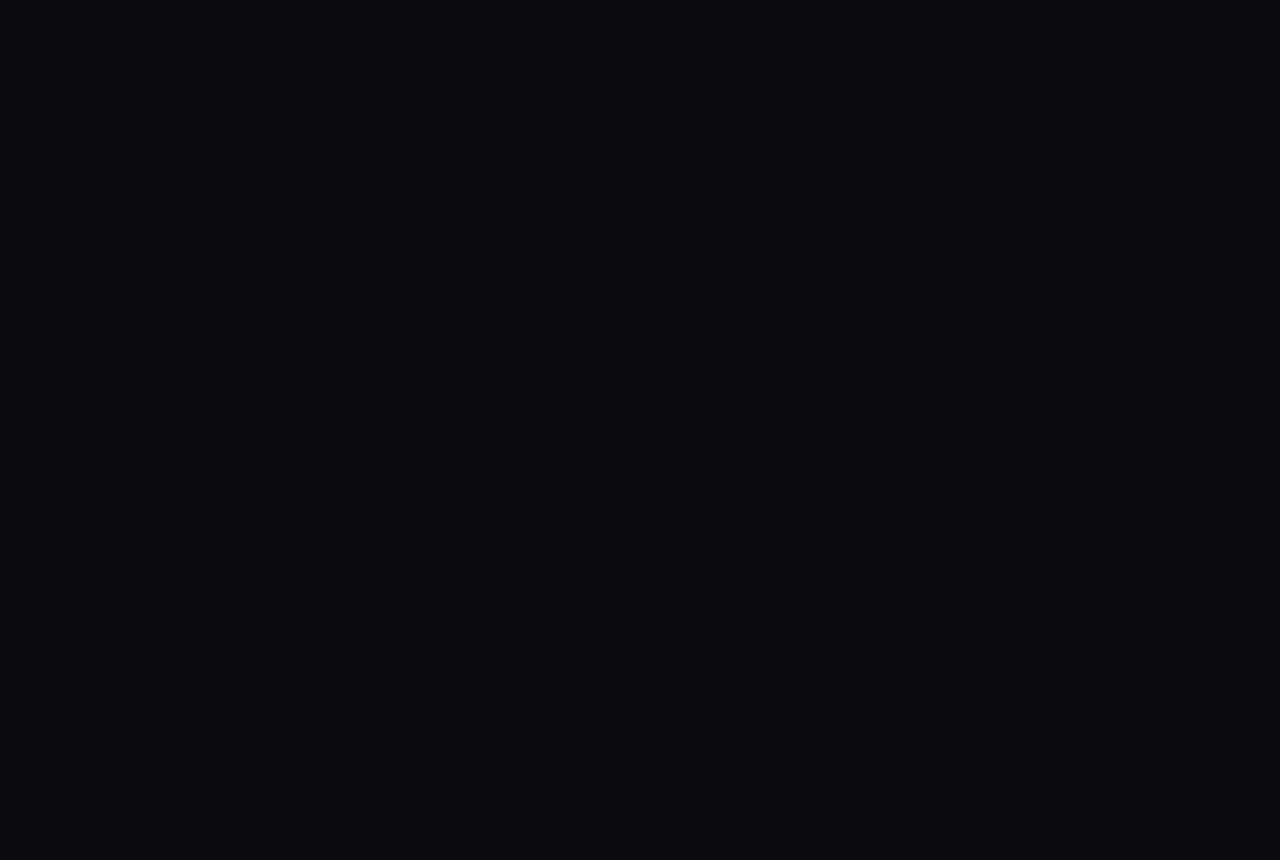
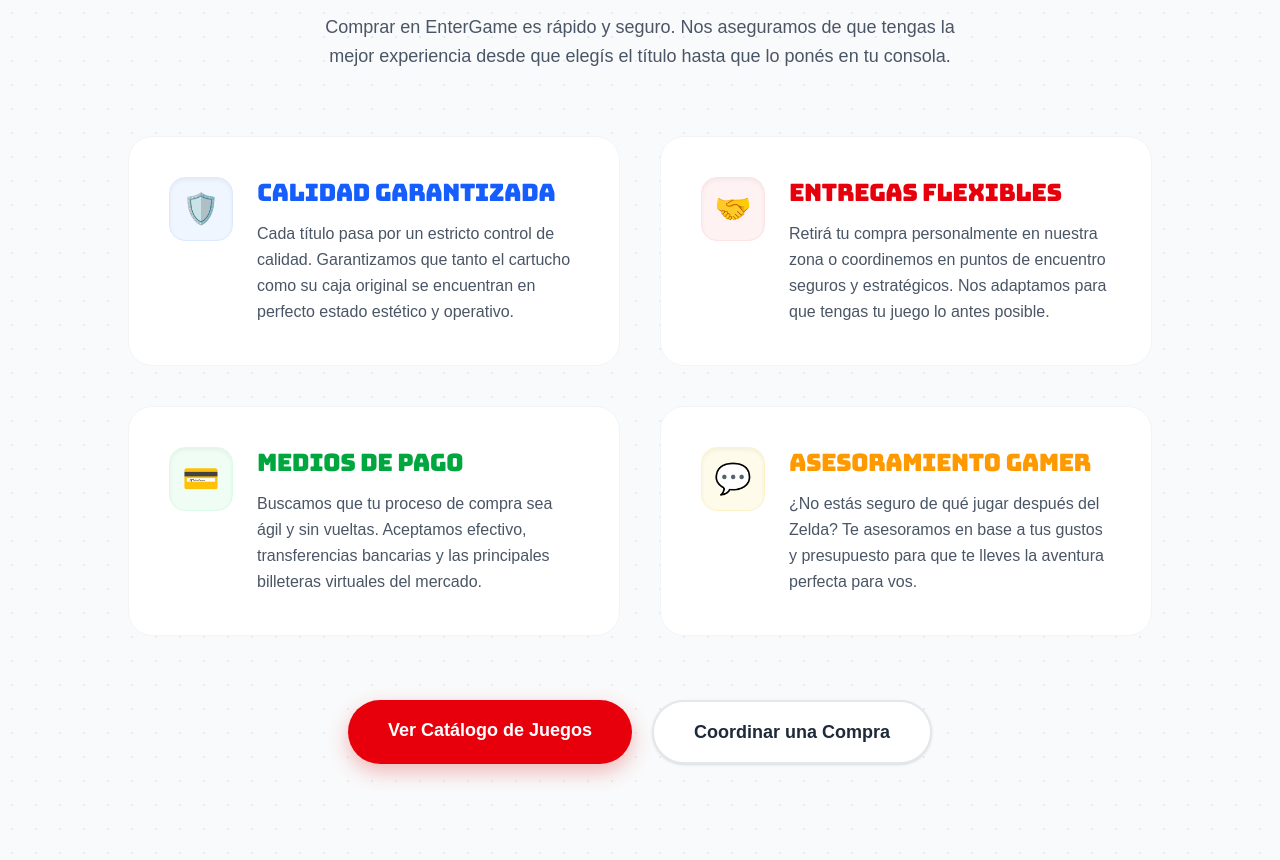
Before and after one commit to CristianEGonzalez/entergame, a React (Vite) app: page / in a window 1280 px wide. Shown: the part 2360-3220 px from the top of the page. Before the commit the page ends 2049 px from the top, so only its background shows below. Built offline with nearby package versions, Linux system fonts and the light colour scheme; a web font is replaced by a local one.

Commit message:
Venta section

```diff
--- /dev/null
+++ b/src/components/Venta.tsx
@@ -0,0 +1,114 @@
+import React from "react";
+
+const Venta: React.FC = () => {
+  const features = [
+    {
+      id: 1,
+      icon: "🛡️",
+      title: "Calidad Garantizada",
+      desc: "Cada título pasa por un estricto control de calidad. Garantizamos que tanto el cartucho como su caja original se encuentran en perfecto estado estético y operativo.",
+      color: "text-blue-600",
+      bg: "bg-blue-50",
+      border: "border-blue-100"
+    },
+    {
+      id: 2,
+      icon: "🤝",
+      title: "Entregas Flexibles",
+      desc: "Retirá tu compra personalmente en nuestra zona o coordinemos en puntos de encuentro seguros y estratégicos. Nos adaptamos para que tengas tu juego lo antes posible.",
+      color: "text-red-600",
+      bg: "bg-red-50",
+      border: "border-red-100"
+    },
+    {
+      id: 3,
+      icon: "💳",
+      title: "Medios de Pago",
+      desc: "Buscamos que tu proceso de compra sea ágil y sin vueltas. Aceptamos efectivo, transferencias bancarias y las principales billeteras virtuales del mercado.",
+      color: "text-green-600",
+      bg: "bg-green-50",
+      border: "border-green-100"
+    },
+    {
+      id: 4,
+      icon: "💬",
+      title: "Asesoramiento Gamer",
+      desc: "¿No estás seguro de qué jugar después del Zelda? Te asesoramos en base a tus gustos y presupuesto para que te lleves la aventura perfecta para vos.",
+      color: "text-amber-500",
+      bg: "bg-amber-50",
+      border: "border-amber-100"
+    }
+  ];
+
+  return (
+    <section
+      id="venta"
+      className="relative w-full py-24 px-4 lg:px-8 bg-gray-50 font-sans overflow-hidden"
+    >
+      {/* Patrón de fondo sutil para darle textura */}
+      <div className="absolute inset-0 z-0 bg-[radial-gradient(#d1d5db_1px,transparent_1px)] [background-size:24px_24px] opacity-40 pointer-events-none" />
+
+      <div className="relative max-w-7xl mx-auto z-10 flex flex-col items-center">
+
+        {/* === ENCABEZADO === */}
+        <span className="inline-block w-fit font-bold text-red-600 text-xs sm:text-sm mb-4 tracking-widest bg-red-50 border border-red-100 px-5 py-2 rounded-full uppercase shadow-sm">
+          🛍️ Proceso de Compra
+        </span>
+
+        <h2 className="text-4xl md:text-5xl lg:text-6xl font-black text-gray-900 mb-6 text-center tracking-tight leading-tight">
+          Seguridad y confianza <br className="hidden sm:block" /> en cada juego
+        </h2>
+
+        <p className="text-lg text-gray-600 max-w-2xl text-center mb-16 font-medium leading-relaxed">
+          Comprar en EnterGame es rápido y seguro. Nos aseguramos de que tengas la mejor experiencia desde que elegís el título hasta que lo ponés en tu consola.
+        </p>
+
+        {/* === GRILLA DE CARACTERÍSTICAS (2x2 en Desktop) === */}
+        <div className="grid grid-cols-1 md:grid-cols-2 gap-6 lg:gap-10 w-full max-w-5xl mb-16">
+          {features.map((feature) => (
+            <div
+              key={feature.id}
+              className="bg-white border border-gray-100 rounded-3xl p-8 sm:p-10 flex flex-col sm:flex-row items-start gap-6 hover:shadow-[0_20px_40px_-15px_rgba(0,0,0,0.1)] hover:-translate-y-1 transition-all duration-300 group"
+            >
+              {/* Contenedor del Icono */}
+              <div className={`shrink-0 w-16 h-16 rounded-2xl flex items-center justify-center text-3xl ${feature.bg} ${feature.border} border shadow-inner group-hover:scale-110 transition-transform duration-300`}>
+                {feature.icon}
+              </div>
+
+              {/* Textos */}
+              <div>
+                <h3 className={`text-2xl font-black mb-3 tracking-tight ${feature.color}`}>
+                  {feature.title}
+                </h3>
+                <p className="text-gray-600 leading-relaxed font-medium">
+                  {feature.desc}
+                </p>
+              </div>
+            </div>
+          ))}
+        </div>
+
+        {/* === BOTONES DE ACCIÓN === */}
+        <div className="flex flex-col sm:flex-row gap-5">
+          <a
+            href="#catalogo"
+            className="bg-red-600 text-white font-bold text-lg py-4 px-10 rounded-full text-center shadow-[0_8px_20px_rgba(220,38,38,0.3)] hover:bg-red-700 hover:shadow-[0_12px_25px_rgba(220,38,38,0.4)] transition-all transform hover:-translate-y-1"
+          >
+            Ver Catálogo de Juegos
+          </a>
+          <a
+            href="https://wa.me/5491169603403?text=Hola%2C+quiero+coordinar+una+compra+de+juegos"
+            target="_blank"
+            rel="noopener noreferrer"
+            className="bg-white border-2 border-gray-200 text-gray-800 font-bold text-lg py-4 px-10 rounded-full text-center hover:border-gray-300 hover:bg-gray-50 shadow-sm transition-all transform hover:-translate-y-1"
+          >
+            Coordinar una Compra
+          </a>
+        </div>
+
+      </div>
+    </section>
+  );
+};
+
+export default Venta;
--- a/src/pages/Home.tsx
+++ b/src/pages/Home.tsx
@@ -1,22 +1,15 @@
 import React from "react";
 import Hero from "../components/Hero";
 import Canje from "../components/Canje";
-// import Projects from "../components/Projects";
-// import FAQ from "../components/FAQ";
-// import Services from "../components/Services";
-// import About from "../components/About";
-// import WhyChoose from "../components/WhyChoose";
+import Venta from "../components/Venta";
 
 const Home: React.FC = () => {
   return (
     <main>
       <Hero />
       <Canje />
-      {/* <Services />
-      <About />
-      <WhyChoose />
-      <Projects />
-      <FAQ /> */}
+      <Venta />
+      {/*<FAQ /> */}
     </main>
   );
 };
```
